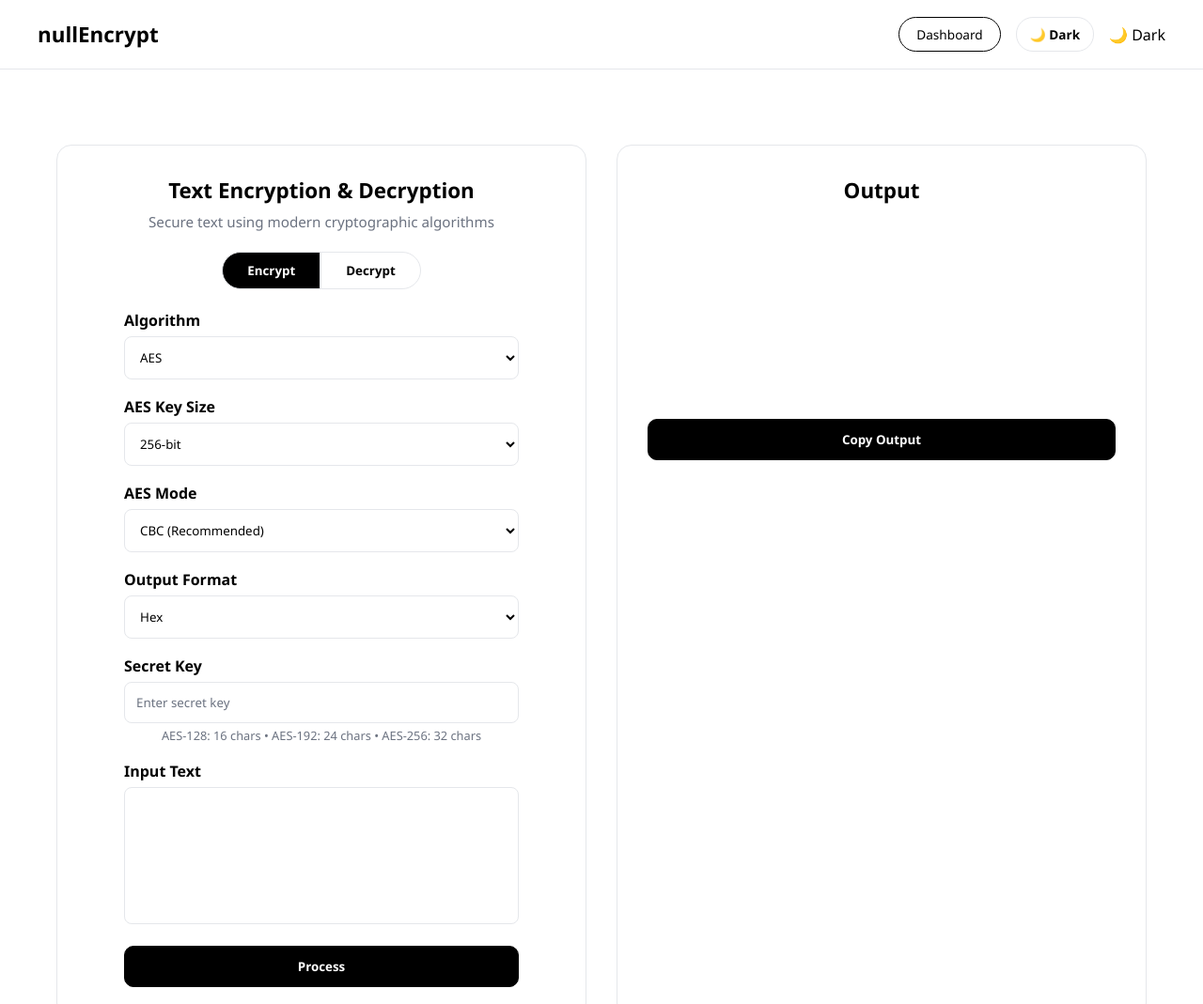
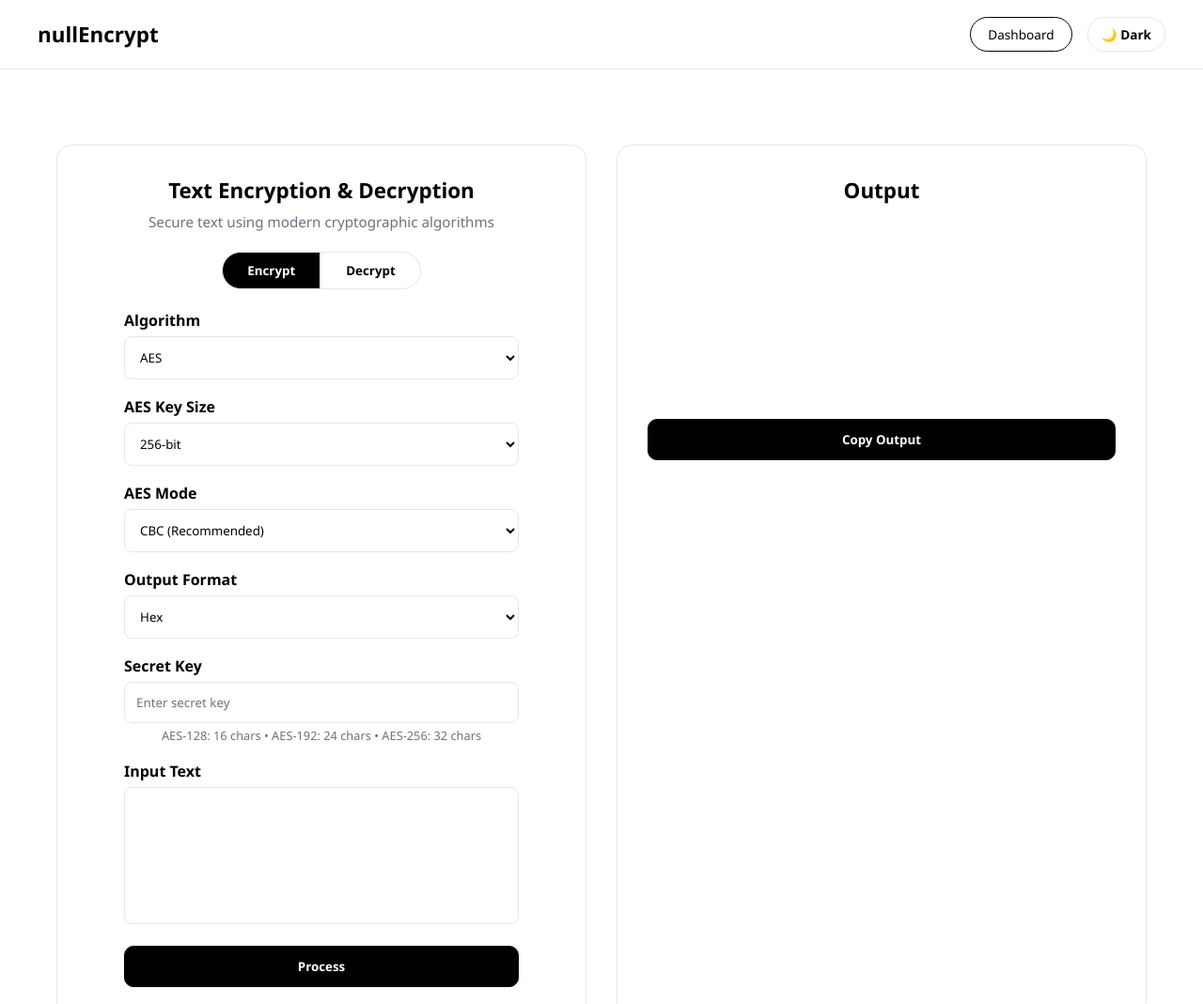
Before and after one commit to nicemondominic/nullencrypt, a website: page views/text.html in a window 1280 px wide. Shown: the top 1069 px of the page at 94% size. Drawn offline with Linux system fonts and the light colour scheme.

Commit message:
Updated project files

```diff
--- a/views/text.html
+++ b/views/text.html
@@ -15,8 +15,6 @@
   <nav>
     <a href="/dashboard" class="dash">Dashboard</a>
     <button id="themeToggle" class="theme-toggle">
-  🌙 Dark
-</button>
   🌙 Dark
 </button>
   </nav>
```
